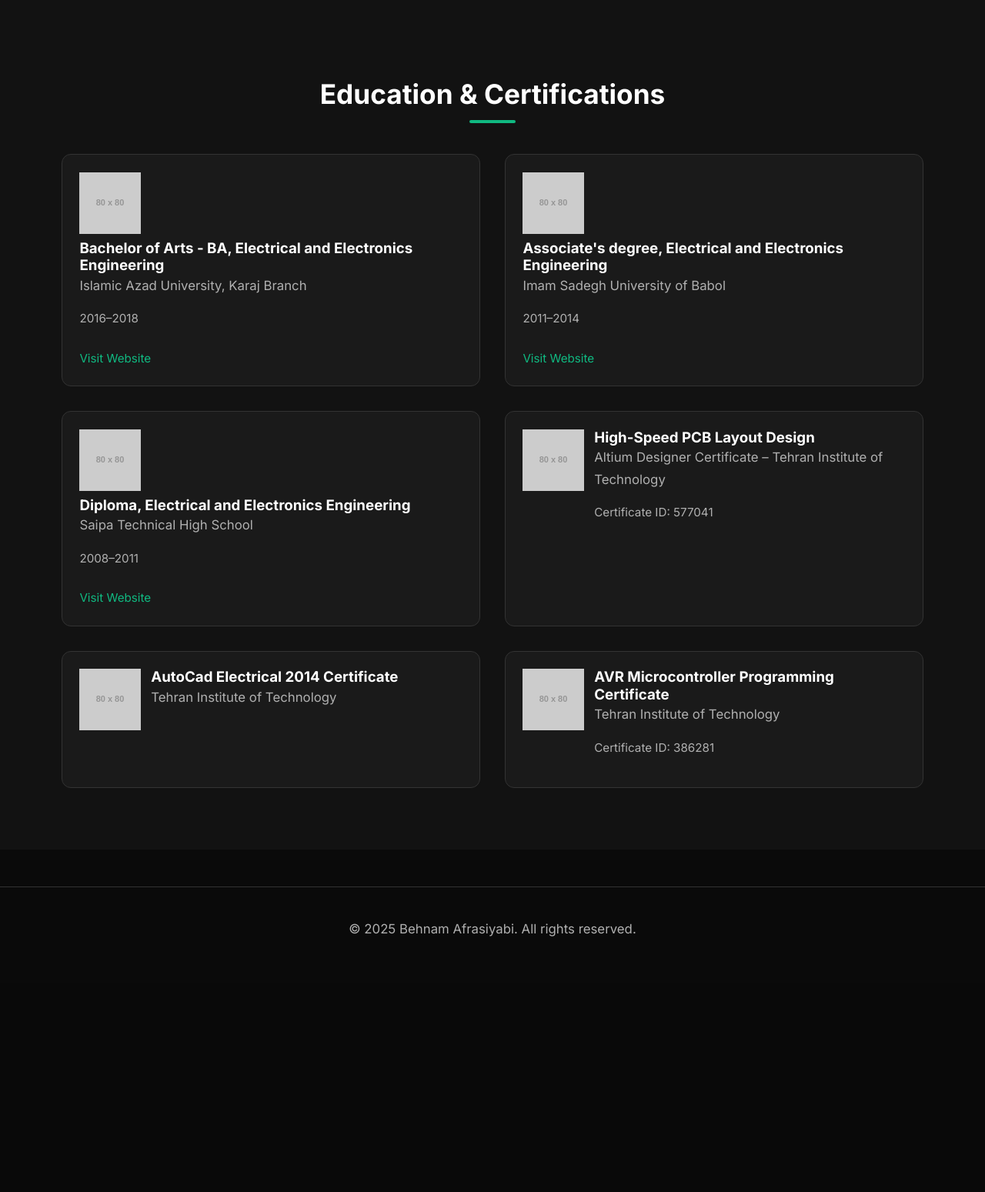
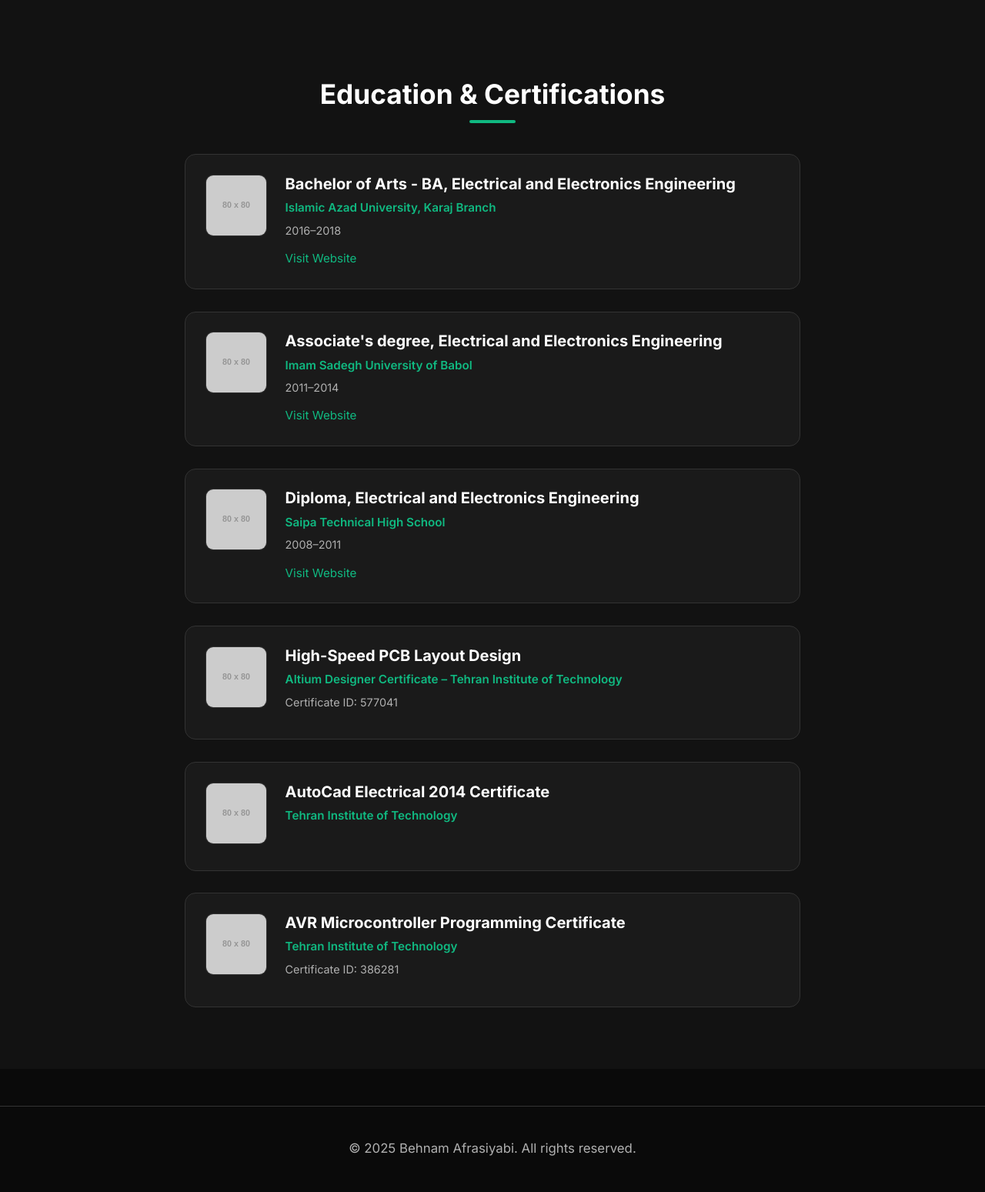
Before and after one commit to BehnamAfrasiyabi/behnamafrasiyabi, a PHP site: page / in a window 1280 px wide. Shown: the part 2855-4404 px from the top of the page at 77% size. Before the commit the page ends 4072 px from the top, so only its background shows below. Run offline with PHP 8.4, Linux system fonts and the light colour scheme; grey boxes labelled with a size stand in for pictures from a placeholder-image service; some libraries are stand-ins or nearby versions.

Commit message:
Update style.css

```diff
--- a/style.css
+++ b/style.css
@@ -365,37 +365,75 @@ li {
 
 .edu-cert {
   display: grid;
-  grid-template-columns: 1fr 1fr;
-  gap: 2rem;
+  grid-template-columns: 1fr;
+  gap: 1.8rem; /* فاصله یکنواخت بین همه آیتم‌ها */
+  max-width: 800px;
+  margin: 2.5rem auto 0;
 }
 
 .edu-item, .cert-item {
+  display: flex;
+  align-items: flex-start;
+  gap: 1.5rem;
   background: var(--card-bg);
-  padding: 1.4rem;
-  border-radius: 12px;
+  padding: 1.6rem;
+  border-radius: 14px;
   border: 1px solid var(--border);
+  transition: var(--transition);
   opacity: 0;
-  transform: translateY(20px);
-  animation: fadeIn 1s ease-out forwards;
+  transform: translateY(15px);
+  animation: fadeInUp 0.6s ease-out forwards;
 }
 
 .edu-item:nth-child(2) { animation-delay: 0.1s; }
 .edu-item:nth-child(3) { animation-delay: 0.2s; }
-.cert-item { animation-delay: 0.3s; }
-.cert-item:nth-child(2) { animation-delay: 0.4s; }
-.cert-item:nth-child(3) { animation-delay: 0.5s; }
+.cert-item:nth-child(4) { animation-delay: 0.3s; }
+.cert-item:nth-child(5) { animation-delay: 0.4s; }
+.cert-item:nth-child(6) { animation-delay: 0.5s; }
 
-.edu-item a {
-  display: inline-block;
-  margin-top: 0.6rem;
-  font-size: 0.95rem;
-  color: var(--accent);
+.edu-item:hover, .cert-item:hover {
+  border-color: var(--accent);
+  transform: translateY(-4px);
+  box-shadow: 0 8px 20px rgba(0, 0, 0, 0.3);
 }
 
-.cert-item {
-  display: flex;
-  align-items: flex-start;
-  gap: 0.8rem;
+.item-image img {
+  width: 80px;
+  height: 80px;
+  object-fit: cover;
+  border-radius: 10px;
+  border: 1px solid var(--border);
+  flex-shrink: 0;
+}
+
+.item-content h3 {
+  font-size: 1.25rem;
+  margin-bottom: 0.4rem;
+  color: var(--text);
+}
+
+.institution {
+  color: var(--accent);
+  font-weight: 600;
+  margin-bottom: 0.3rem;
+  font-size: 0.95rem;
+}
+
+.period {
+  color: var(--text-secondary);
+  font-size: 0.9rem;
+  margin-bottom: 0.6rem;
+}
+
+.item-content a {
+  display: inline-block;
+  color: var(--accent);
+  font-size: 0.95rem;
+  text-decoration: none;
+}
+
+.item-content a:hover {
+  text-decoration: underline;
 }
 
 /* ===== SKILLS ===== */
```
